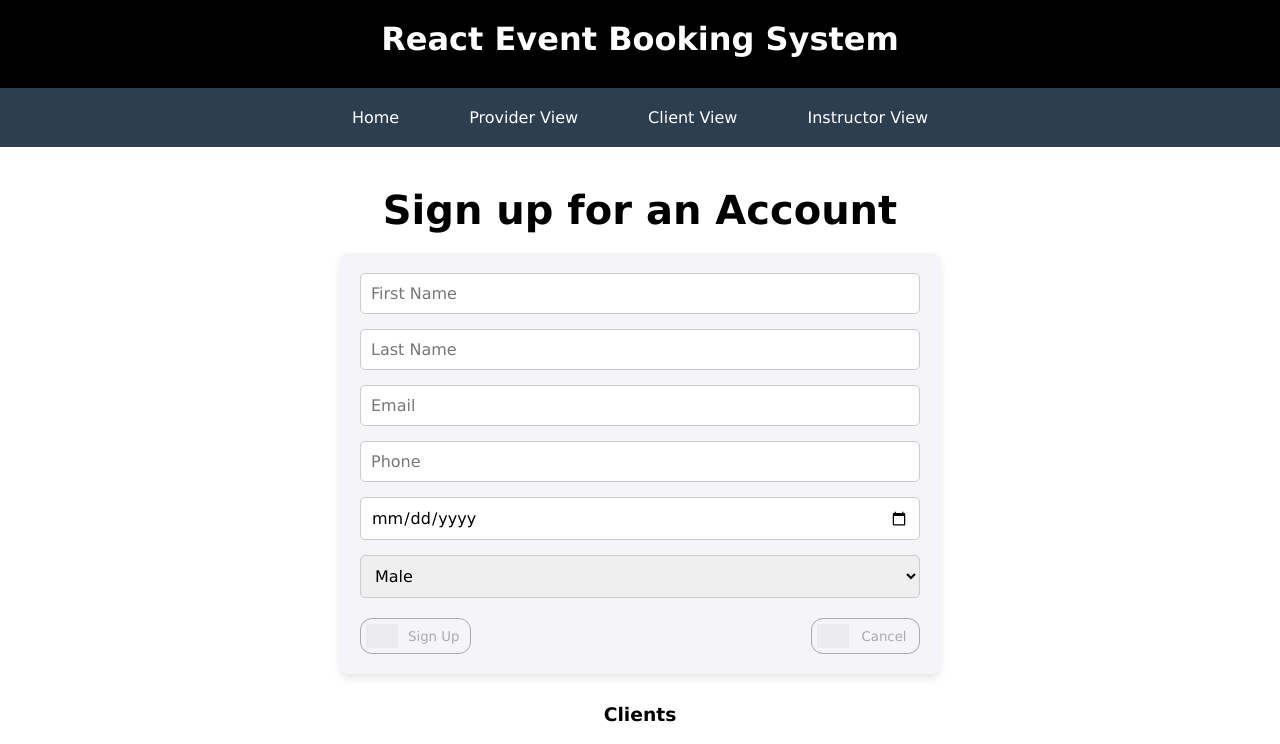
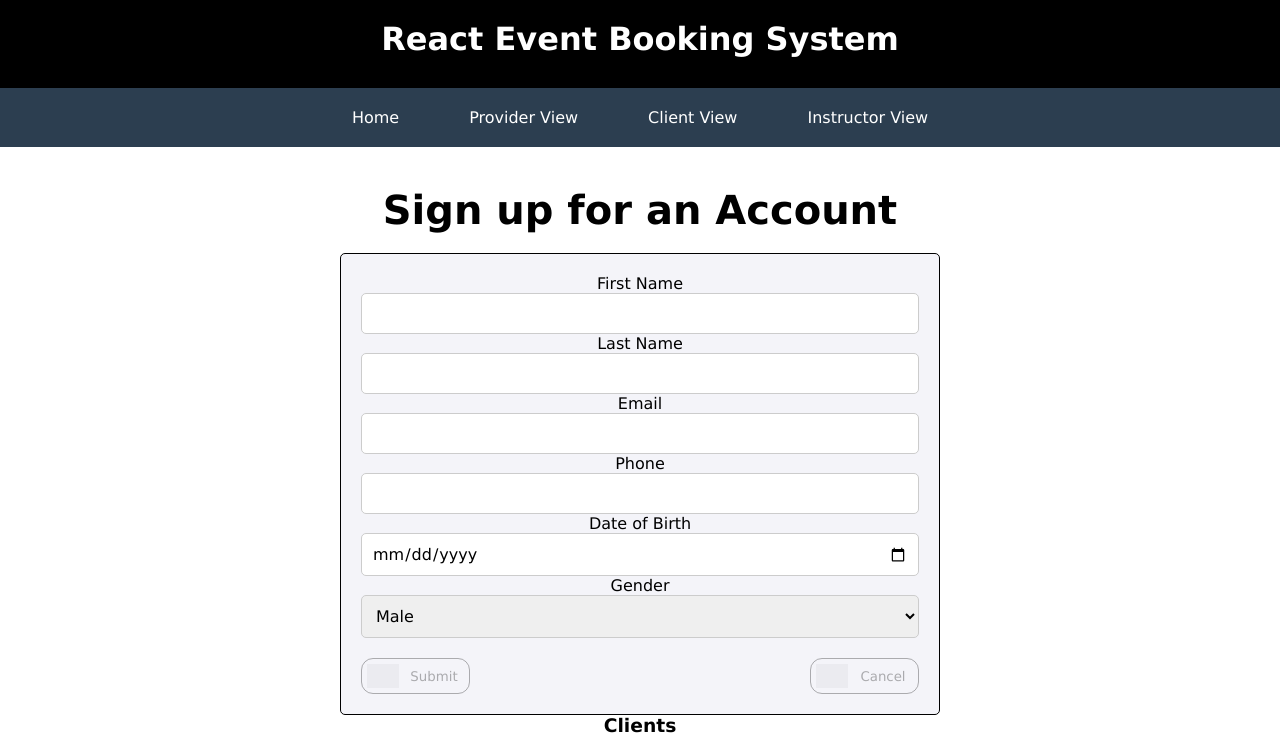
Before and after one commit to AlexanderDuya/React-CSE-Project, a React (Vite) app: page /AddClientForm in a window 1280 px wide. Shown: the top 744 px of the page. Built offline with nearby package versions, Linux system fonts and the light colour scheme; grey boxes are pictures that could not be loaded.

Commit message:
Used reusable form and added conformance - alex and afsheen

```diff
--- a/src/components/viewss/AddClientForm.jsx
+++ b/src/components/viewss/AddClientForm.jsx
@@ -1,10 +1,17 @@
 import { useState } from "react";
 import { useNavigate } from "react-router-dom";
-import Action from "../UI/Actions.jsx";
+import { FormField, FormDisplay } from "../UI/Form.jsx";
 import "../viewss/AddClientForm.scss";
 
-function AddClientForm() {
-  // Initialisation-----------------------------------------------------------------------
+const initialClient = {
+  firstName: "",
+  lastName: "",
+  email: "",
+  phone: "",
+  dob: "",
+  gender: "Male",
+};
+
 const initialClients = [
   {
     ClientID: 1,
@@ -239,47 +246,107 @@ function AddClientForm() {
   },
 ];
 
-  //State---------------------------------------------------------------------------------
+function AddClientForm() {
+  // Initialisation ----------------------------------------------
+
+  const conformance = {
+    html2js: {
+      firstName: (value) => (value === "" ? "" : value),
+      lastName: (value) => (value === "" ? "" : value),
+      email: (value) => (value === "" ? "" : value),
+      phone: (value) => (value === "" ? "" : value),
+      dob: (value) => (value === "" ? "" : value),
+      gender: (value) => (value === "" ? "Male" : value),
+    },
+
+    js2html: {
+      firstName: (value) => (value === null ? "" : value),
+      lastName: (value) => (value === null ? "" : value),
+      email: (value) => (value === null ? "" : value),
+      phone: (value) => (value === null ? "" : value),
+      dob: (value) => (value === null ? "" : value),
+      gender: (value) => (value === null ? "Male" : value),
+    },
+  };
+
+  // State --------------------------------------------------
+
+  const navigate = useNavigate();
+  const [client, setClient] = useState(initialClient);
   const [clients, setClients] = useState(initialClients);
-  const [clientFormData, setClientFormData] = useState({
-    firstName: "",
-    lastName: "",
-    email: "",
-    phone: "",
-    dob: "",
-    gender: "Male",
+  const [errors, setErrors] = useState({});
+  const [successMessage, setSuccessMessage] = useState("");
+  const [formVisible, setFormVisible] = useState(true);
+
+  // Handlers --------------------------------------------------
+
+  const handleCancel = () => {
+    navigate("/ClientClasses");
+  };
+
+  const handleSubmit = (event) => {
+    event.preventDefault();
+    if (validate(client)) {
+      const newClient = {
+        ClientID: clients.length + 1,
+        ClientFirstname: client.firstName,
+        ClientLastname: client.lastName,
+        ClientEmail: client.email,
+        ClientPhone: client.phone,
+        ClientDatejoined: new Date(),
+        ClientAge: calculateAge(client.dob),
+        ClientGenderName: client.gender,
+      };
+
+      setFormVisible(false);
+      setClients((prevClients) => [...prevClients, newClient]);
+      setClient(initialClient);
+      setSuccessMessage("Your account has been created!");
+      console.log("Client added:", newClient);
+    }
+  };
+
+  const handleChange = (event) => {
+    const { name, value } = event.target;
+    setClient({
+      ...client,
+      [name]: conformance.html2js[name](value),
     });
+  };
 
-  const [errors, setErrors] = useState({});
-  const [formVisible, setFormVisible] = useState(true);
-  const [successMessage, setSuccessMessage] = useState("");
-  const navigate = useNavigate();
+  const validate = (newClient) => {
+    let isValid = true;
+    let errors = {};
 
-  //Handlers------------------------------------------------------------------------------
-
-  const validate = () => {
-    let newErrors = {};
-    if (clientFormData.firstName.trim().length < 2) {
-      newErrors.firstName = "Invalid firstname";
+    if (newClient.firstName.trim() === "") {
+      errors.firstName = "First name is required";
+      isValid = false;
     }
-    if (clientFormData.lastName.trim().length < 2) {
-      newErrors.lastName = "Invalid lastname";
+    if (newClient.lastName.trim() === "") {
+      errors.lastName = "Last name is required";
+      isValid = false;
     }
-    if (!/^[^\s@]+@[^\s@]+\.[^\s@]+$/.test(clientFormData.email)) {
-      newErrors.email = "Invalid email";
+    if (!/^[^\s@]+@[^\s@]+\.[^\s@]+$/.test(newClient.email)) {
+      errors.email = "Invalid email address";
+      isValid = false;
     }
-    if (!/^\d{11}$/.test(clientFormData.phone)) {
-      newErrors.phone = "Invalid phone number";
+    if (!/^\d{11}$/.test(newClient.phone)) {
+      errors.phone = "Phone number must be 11 digits";
+      isValid = false;
     }
-    if (!clientFormData.dob) {
-      newErrors.dob = "Date of birth is required";
+    if (!newClient.dob) {
+      errors.dob = "Date of birth is required";
+      isValid = false;
     } else {
-      const age = calculateAge(clientFormData.dob);
+      const age = calculateAge(newClient.dob);
       if (age < 18) {
-        newErrors.dob = "You must be at least 18 years old";
+        errors.dob = "You must be at least 18 years old";
+        isValid = false;
       }
     }
-    return newErrors;
+
+    setErrors(errors);
+    return isValid;
   };
 
   const calculateAge = (dob) => {
@@ -298,125 +365,64 @@ function AddClientForm() {
     return age;
   };
 
-  const handleChange = (event) => {
-    const { name, value } = event.target;
-    setClientFormData({ ...clientFormData, [name]: value });
-  };
+  // View -------------------------------------------------------
 
-  const handleSubmit = (event) => {
-    event.preventDefault();
-    const validationErrors = validate();
-    if (Object.keys(validationErrors).length > 0) {
-      setErrors(validationErrors);
-      return;
-    }
-    setErrors({});
-
-    const calculatedAge = calculateAge(clientFormData.dob);
-
-    // Generate a new ClientID
-    const newClientID = clients.length + 1;
-
-    // Create a new client object
-    const newClient = {
-      ClientID: newClientID,
-      ClientFirstname: clientFormData.firstName,
-      ClientLastname: clientFormData.lastName,
-      ClientEmail: clientFormData.email,
-      ClientPhone: clientFormData.phone,
-      ClientDatejoined: new Date(),
-      ClientAge: calculatedAge,
-      ClientGenderName: clientFormData.gender,
-    };
-
-    // Update the clients state with the new client
-    setClients((prevClients) => [...prevClients, newClient]);
-
-    // Reset the form after submission
-    setClientFormData({
-      firstName: "",
-      lastName: "",
-      email: "",
-      phone: "",
-      age: "",
-      gender: "Male",
-    });
-
-    setFormVisible(false);
-    setSuccessMessage("Your account has been created!");
-    console.log("Client added");
-  };
-
-  const handleCancel = () => {
-    navigate("/ClientClasses");
-  };
-
-  // View--------------------------------------------------------------------------------
   return (
     <div className="add-client-form-container">
       <h1 id="signup">Sign up for an Account</h1>
       {successMessage && <p className="success-message">{successMessage}</p>}
       {formVisible && (
-        <div className="form-container">
-          <div className="form-group">
-            <input
+        <FormDisplay handleSubmit={handleSubmit} handleCancel={handleCancel}>
+          <FormField
+            label="First Name"
             type="text"
             name="firstName"
-              value={clientFormData.firstName}
+            value={conformance.js2html.firstName(client.firstName)}
             onChange={handleChange}
-              placeholder="First Name"
-              className="input-field"
           />
-            {errors.firstName && <p className="error">{errors.firstName}</p>}
-          </div>
-          <div className="form-group">
-            <input
+          {errors.firstName && <p className="unsuccess">{errors.firstName}</p>}
+
+          <FormField
+            label="Last Name"
             type="text"
             name="lastName"
-              value={clientFormData.lastName}
+            value={conformance.js2html.lastName(client.lastName)}
             onChange={handleChange}
-              placeholder="Last Name"
-              className="input-field"
           />
-            {errors.lastName && <p className="error">{errors.lastName}</p>}
-          </div>
-          <div className="form-group">
-            <input
+          {errors.lastName && <p className="unsuccess">{errors.lastName}</p>}
+
+          <FormField
+            label="Email"
             type="email"
             name="email"
-              value={clientFormData.email}
+            value={conformance.js2html.email(client.email)}
             onChange={handleChange}
-              placeholder="Email"
-              className="input-field"
           />
-            {errors.email && <p className="error">{errors.email}</p>}
-          </div>
-          <div className="form-group">
-            <input
+          {errors.email && <p className="unsuccess">{errors.email}</p>}
+
+          <FormField
+            label="Phone"
             type="text"
             name="phone"
-              value={clientFormData.phone}
+            value={conformance.js2html.phone(client.phone)}
             onChange={handleChange}
-              placeholder="Phone"
-              className="input-field"
           />
-            {errors.phone && <p className="error">{errors.phone}</p>}
-          </div>
-          <div className="form-group">
-            <input
+          {errors.phone && <p className="unsuccess">{errors.phone}</p>}
+
+          <FormField
+            label="Date of Birth"
             type="date"
             name="dob"
-              value={clientFormData.dob}
+            value={conformance.js2html.dob(client.dob)}
             onChange={handleChange}
-              placeholder="Date of Birth"
-              className="input-field"
           />
-            {errors.dob && <p className="error">{errors.dob}</p>}
-          </div>
-          <div className="form-group">
+          {errors.dob && <p className="unsuccess">{errors.dob}</p>}
+
+          <label>
+            Gender
             <select
               name="gender"
-              value={clientFormData.gender}
+              value={conformance.js2html.gender(client.gender)}
               onChange={handleChange}
               className="select-field"
             >
@@ -424,21 +430,8 @@ function AddClientForm() {
               <option value="Female">Female</option>
               <option value="Other">Other</option>
             </select>
-          </div>
-
-          <div className="action-buttons">
-            <Action.Submit
-              showText
-              onClick={handleSubmit}
-              buttonText="Sign Up"
-            />
-            <Action.Cancel
-              showText
-              onClick={handleCancel}
-              buttonText="Cancel"
-            />
-          </div>
-        </div>
+          </label>
+        </FormDisplay>
       )}
 
       <div className="clients-list-container">
```
Lines whose indentation alone changed are shown as unchanged.
